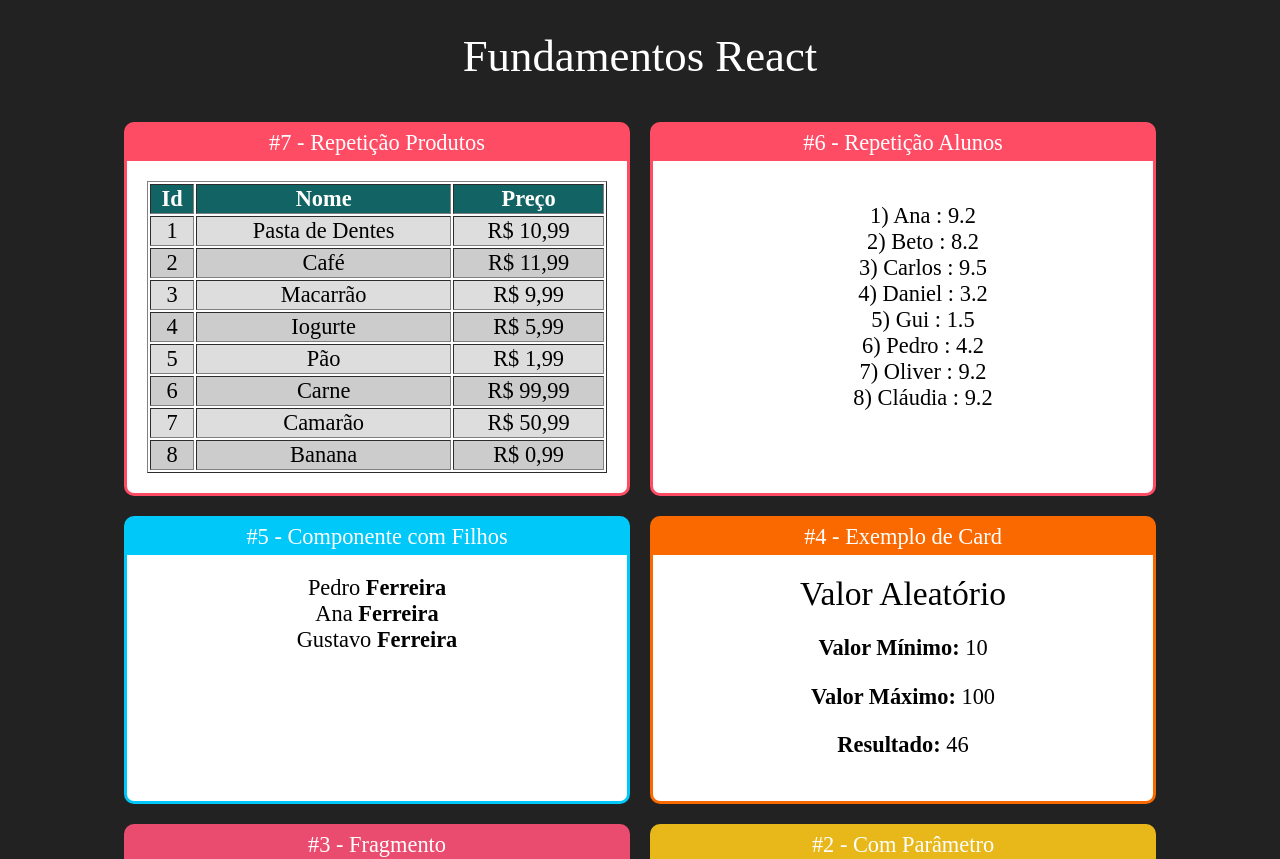
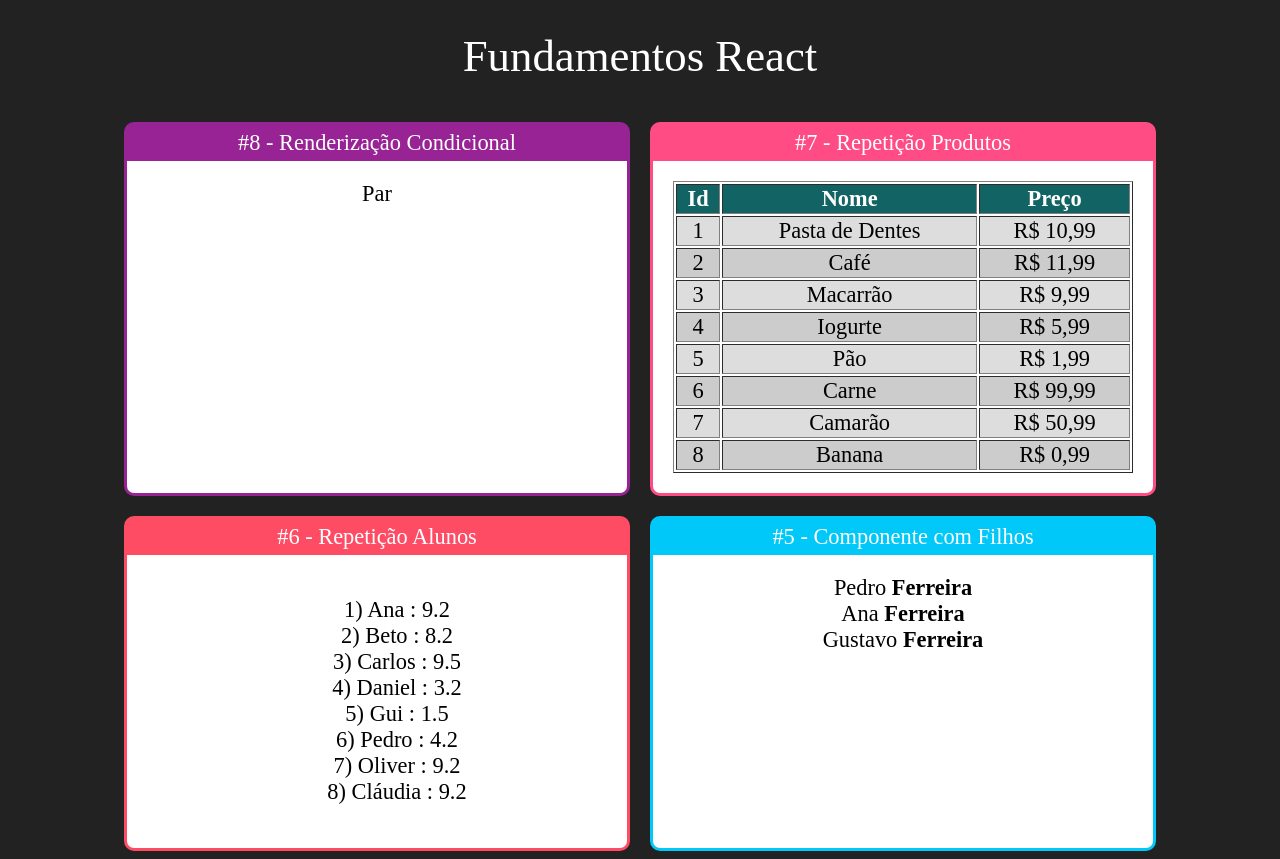
Before and after one commit to betosan83/fundamentos-react, a React (Create React App) app: page / in a window 1280 px wide. Shown: the top 859 px of the page. Built offline with nearby package versions, Linux system fonts and the light colour scheme.

Commit message:
Novo exercício de renderização condicional.

```diff
--- a/src/App.jsx
+++ b/src/App.jsx
@@ -10,13 +10,17 @@ import Familia from './components/basicos/Familia'
 import FamiliaMembro from './components/basicos/FamiliaMembro'
 import ListaAlunos from './components/repeticao/ListaAlunos'
 import TabelaProdutos from './components/repeticao/TabelaProdutos'
+import ParOuImpar from './components/condicional/ParOuImpar'
 
 export default _ =>
     <div className="App">
         <h1>Fundamentos React</h1>
 
         <div className="Cards">
-            <Card titulo="#7 - Repetição Produtos" color="#FF4C65">
+            <Card titulo="#8 - Renderização Condicional" color="#982395">
+                <ParOuImpar numero={20}></ParOuImpar>
+            </Card>
+            <Card titulo="#7 - Repetição Produtos" color="#FF4C85">
                 <TabelaProdutos></TabelaProdutos>
             </Card>
             <Card titulo="#6 - Repetição Alunos" color="#FF4C65">
--- /dev/null
+++ b/src/components/condicional/ParOuImpar.jsx
@@ -0,0 +1,10 @@
+import React from 'react'
+
+export default props => {
+    const isPar = props.numero % 2 === 0
+    return (
+        <div>
+            { isPar ? <span>Par</span> : <span>Ímpar</span>}
+        </div>
+    )
+}
--- a/src/components/repeticao/TabelaProdutos.jsx
+++ b/src/components/repeticao/TabelaProdutos.jsx
@@ -8,7 +8,7 @@ export default props => {
     function getLinhas() {
         return produtos.map((produto, i) => {
             return (
-                <tr key={produto.id} className={i % 2 == 0 ? 'Par' : 'Impar'}>
+                <tr key={produto.id} className={i % 2 === 0 ? 'Par' : 'Impar'}>
                     <td>{produto.id}</td>
                     <td>{produto.nome}</td>
                     <td>R$ {produto.preco.toFixed(2).replace('.', ',')}</td>
```
Also changed, not shown: src/components/condicional/if.js (added, +11 -0 lines).
